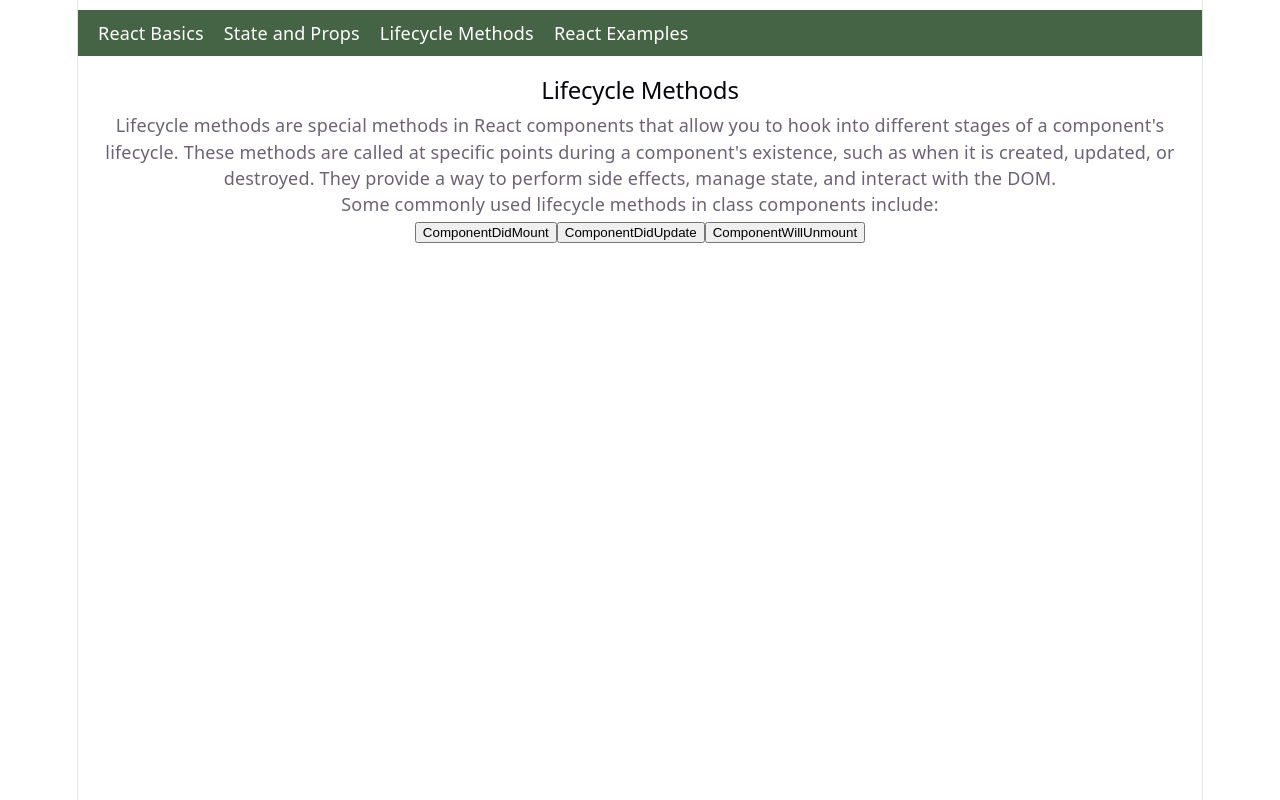
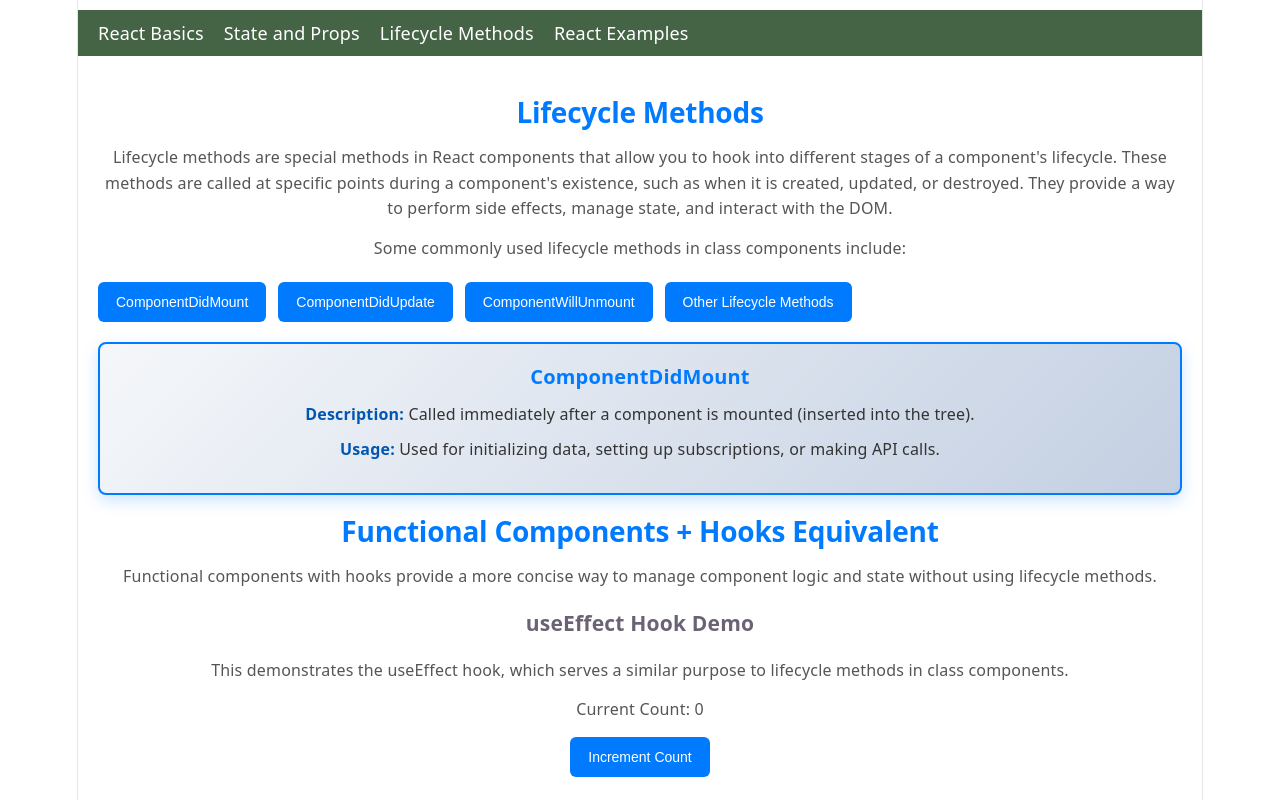
Before and after one commit to sheraz2882/ReactBasics, a React (Vite) app: page /lifecycle-methods in a window 1280 px wide. Both pictures are taken after a click on the button "ComponentDidMount". Built offline with nearby package versions, Linux system fonts and the light colour scheme.

Commit message:
Working on lifecycle methods and hooks useEffect

```diff
--- a/src/App.css
+++ b/src/App.css
@@ -143,3 +143,91 @@
   box-shadow: 0 6px 18px rgba(0, 0, 0, 0.06);
   text-align: left;
 }
+
+.lifecycle-methods-container {
+  padding: 20px;
+}
+
+.lifecycle-methods-container h2 {
+  font-size: 28px;
+  color: #007bff;
+  margin-bottom: 16px;
+  margin-top: 0;
+  font-weight: 600;
+}
+
+.lifecycle-methods-container p {
+  font-size: 16px;
+  color: #555;
+  line-height: 1.6;
+  margin-bottom: 14px;
+}
+
+.lifecycle-buttons-container {
+  display: flex;
+  gap: 12px;
+  flex-wrap: wrap;
+  margin-bottom: 20px;
+  margin-top: 20px;
+}
+
+.lifecycle-button {
+  padding: 12px 18px;
+  font-size: 14px;
+  font-weight: 500;
+  color: #fff;
+  background-color: #007bff;
+  border: none;
+  border-radius: 6px;
+  cursor: pointer;
+  transition: all 0.3s ease;
+}
+
+.lifecycle-button:hover {
+  background-color: #0056b3;
+  transform: translateY(-2px);
+  box-shadow: 0 4px 8px rgba(0, 123, 255, 0.3);
+}
+
+.lifecycle-button:active {
+  background-color: #003d82;
+  transform: translateY(0);
+}
+
+.lifecycle-info-card {
+  border: 2px solid #007bff;
+  border-radius: 8px;
+  padding: 20px;
+  margin: 20px 0;
+  background: linear-gradient(135deg, #f5f7fa 0%, #c3cfe2 100%);
+  box-shadow: 0 6px 16px rgba(0, 123, 255, 0.2);
+  animation: slideIn 0.3s ease-out;
+}
+
+.lifecycle-info-card h3 {
+  color: #007bff;
+  font-size: 20px;
+  margin-top: 0;
+  margin-bottom: 12px;
+}
+
+.lifecycle-info-card p {
+  color: #333;
+  line-height: 1.6;
+  margin: 10px 0;
+}
+
+.lifecycle-info-card strong {
+  color: #0056b3;
+}
+
+@keyframes slideIn {
+  from {
+    opacity: 0;
+    transform: translateY(-10px);
+  }
+  to {
+    opacity: 1;
+    transform: translateY(0);
+  }
+}
--- a/src/LifecycleMethods.tsx
+++ b/src/LifecycleMethods.tsx
@@ -1,18 +1,108 @@
-import React from 'react';
+import React, { useState, useEffect } from 'react';
+
+interface LifecycleMethodsData{
+    code: string;
+    name: string;
+    description: string;
+    usage: string;
+}
+
+const lifecycleMethods: LifecycleMethodsData[] = [
+    {
+        code: '1',
+        name: 'ComponentDidMount',
+        description: 'Called immediately after a component is mounted (inserted into the tree).',
+        usage: 'Used for initializing data, setting up subscriptions, or making API calls.'
+    },
+    {
+        code: '2',
+        name: 'ComponentDidUpdate',
+        description: 'Called immediately after updating occurs. This method is not called for the initial render.',
+        usage: 'Used for updating the DOM in response to prop or state changes.'
+    },
+    {
+        code: '3',
+        name: 'ComponentWillUnmount',
+        description: 'Called immediately before a component is unmounted and destroyed.',
+        usage: 'Used for cleanup operations, such as canceling network requests or clearing timers.'
+    },
+    {
+        code: '4',
+        name: 'Other Lifecycle Methods',
+        description: 'There are other lifecycle methods like shouldComponentUpdate, getDerivedStateFromProps, getSnapshotBeforeUpdate, componentDidCatch etc.',
+        usage: 'Used for optimizing performance, managing state, and handling props changes.'
+    }
+];
+
+function lifecycleMethodsInfoCard(method: LifecycleMethodsData){
+    console.log(`Lifecycle Method: ${method.name}`);
+    return (
+        <div key={method.name} className="lifecycle-info-card">
+            <h3>{method.name}</h3>
+            <p><strong>Description:</strong> {method.description}</p>
+            <p><strong>Usage:</strong> {method.usage}</p>
+        </div>
+    );
+}
+
+
+function lifeCycleDemoUsingHooks(){
+
+    const [count, setCount] = useState(0);
+
+    useEffect(() => {
+        console.log("Mounted or Count Changed: ", count);
+
+        return () => {
+            console.log("Cleanup before next effect or unmounting: ", count);
+        }
+    }, [count])
+
+
+    return (
+        <div className="hooks-demo-container">
+            <h3>useEffect Hook Demo</h3>
+            <p>This demonstrates the useEffect hook, which serves a similar purpose to lifecycle methods in class components.</p>
+            <p>Current Count: {count}</p>
+            <button className="lifecycle-button" onClick={() => setCount(count + 1)}>Increment Count</button>
+        </div>
+    )
+
+}
 
 export const LifecycleMethods = () => {
+    const [selectedMethod, setSelectedMethod] = useState<LifecycleMethodsData | null>(null);
 
     return (
-        <div>
+        <div className="lifecycle-methods-container">
             <h2>Lifecycle Methods</h2>
             <p>Lifecycle methods are special methods in React components that allow you to hook into different stages of a component's lifecycle.
                 These methods are called at specific points during a component's existence, such as when it is created, updated, or destroyed.
                 They provide a way to perform side effects, manage state, and interact with the DOM.</p>
 
             <p>Some commonly used lifecycle methods in class components include:</p>
-            <button onClick={() => {}}>ComponentDidMount</button>
-            <button>ComponentDidUpdate</button>
-            <button>ComponentWillUnmount</button>
+
+            <div className="lifecycle-buttons-container">
+                {lifecycleMethods.map(method => (
+                    <button
+                        key={method.code}
+                        className="lifecycle-button"
+                        onClick={() => setSelectedMethod(method)}
+                    >
+                        {method.name}
+                    </button>
+                ))}
+            </div>
+
+            {selectedMethod && lifecycleMethodsInfoCard(selectedMethod)}
+
+
+            <div className="hooks-section">
+                <h2>Functional Components + Hooks Equivalent</h2>
+                <p>Functional components with hooks provide a more concise way to manage component logic and state without using lifecycle methods.</p>
+                {lifeCycleDemoUsingHooks()}
+            </div>
+
         </div>
     );
 
```
